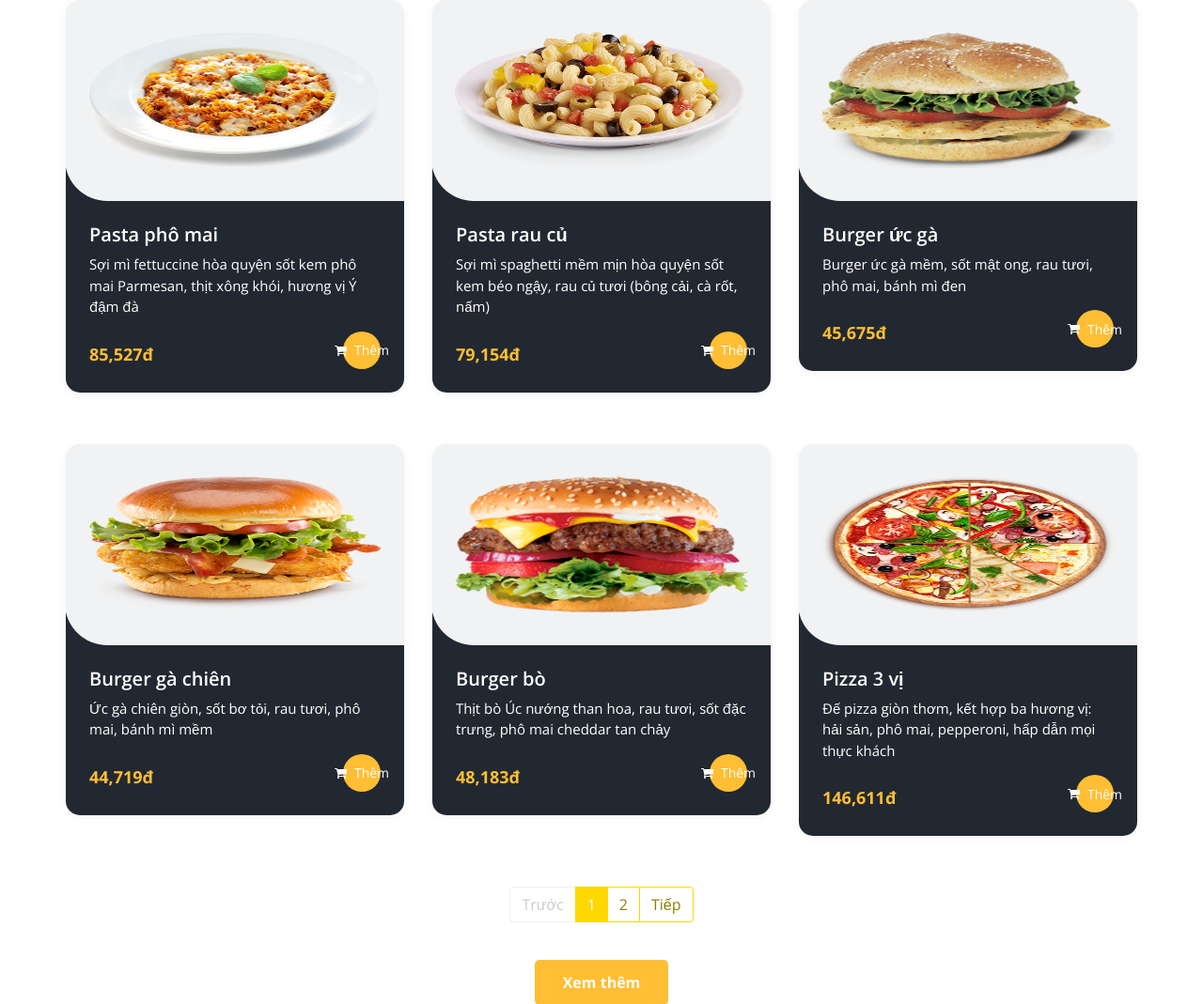
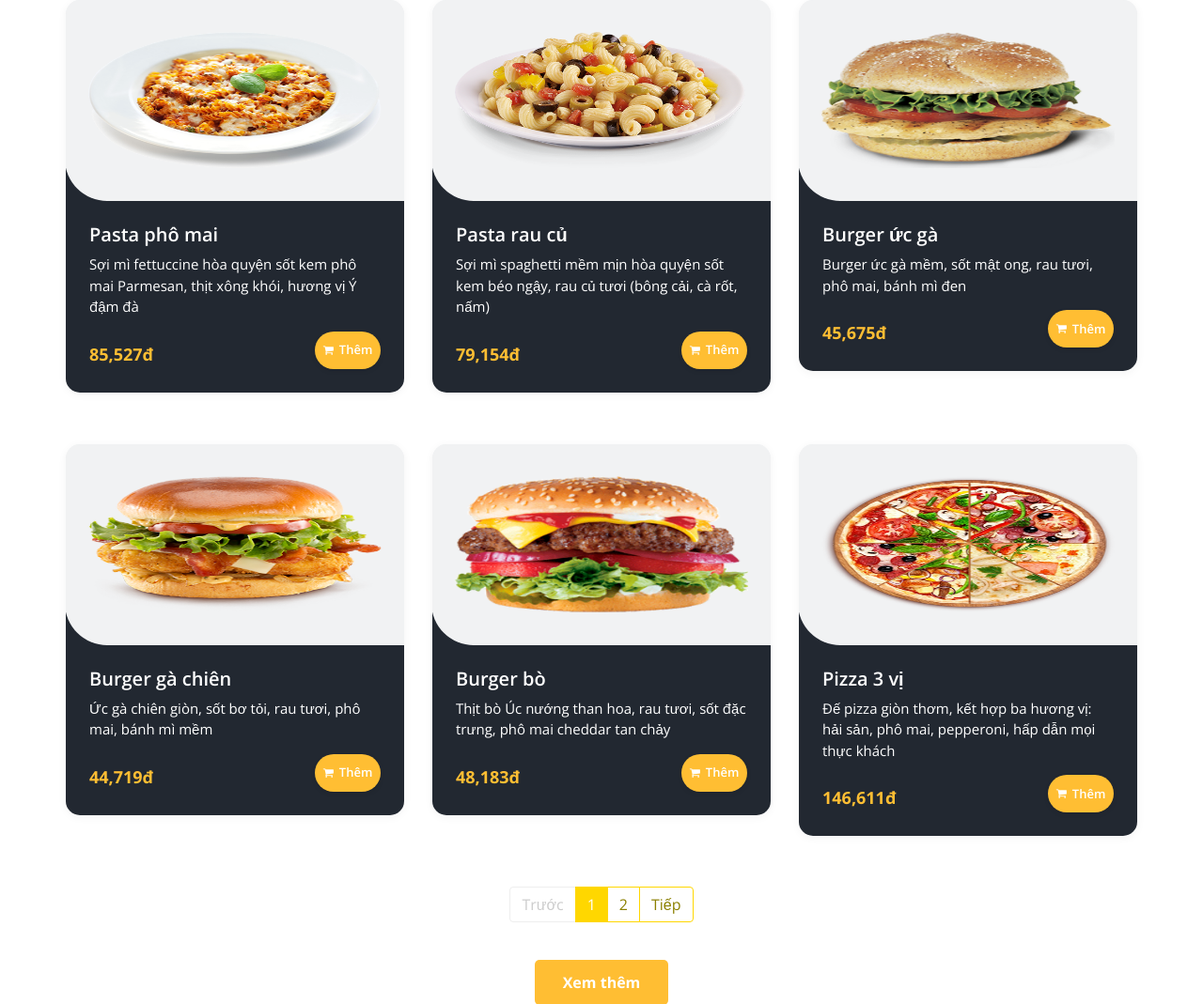
Before and after one commit to tranminhtrietpnt10c1-source/webnc, a PHP site: page / in a window 1280 px wide. Shown: the part 1129-2198 px from the top of the page at 94% size. Run offline with PHP 8.4, Linux system fonts and the light colour scheme; data comes from the database, SQL or seed files in the repository.

Commit message:
Update index.php

```diff
--- a/fast food/index.php
+++ b/fast food/index.php
@@ -154,58 +154,80 @@ $is_logged_in = isset($_SESSION['user_id']);
       position: relative;
     }
 
-    /* Add to Cart Button Styles - Giống menu.php */
+    /* Add to Cart Button Styles */
     .add-to-cart-btn {
       background: #ffbe33;
       border: none;
       cursor: pointer;
-      padding: 10px 15px;
-      border-radius: 30px;
-      transition: all 0.3s;
+      padding: 8px 18px;
+      border-radius: 25px;
+      transition: all 0.3s ease;
       display: inline-flex;
       align-items: center;
-      gap: 8px;
-      color: white;
-      font-weight: 500;
-      font-size: 14px;
+      justify-content: center;
+      gap: 6px;
+      color: #ffffff;
+      font-weight: 600;
+      font-size: 13px;
+      text-decoration: none;
+      font-family: inherit;
+      line-height: 1;
+      box-shadow: 0 2px 5px rgba(0,0,0,0.1);
+      min-width: 70px;
     }
 
     .add-to-cart-btn i {
-      font-size: 14px;
+      font-size: 12px;
+      color: #ffffff;
     }
 
     .add-to-cart-btn:hover {
       background: #e69c00;
       transform: translateY(-2px);
-      box-shadow: 0 5px 15px rgba(255, 190, 51, 0.3);
+      box-shadow: 0 4px 12px rgba(255, 190, 51, 0.4);
+      color: #ffffff;
+      text-decoration: none;
     }
 
     .add-to-cart-btn:active {
       transform: translateY(0);
     }
 
-    /* Cart link button for non-logged in users */
-    .cart-link-btn {
-      background: #ffbe33;
-      border: none;
-      padding: 10px 15px;
-      border-radius: 30px;
-      display: inline-flex;
-      align-items: center;
-      gap: 8px;
-      color: white;
-      font-weight: 500;
-      font-size: 14px;
-      text-decoration: none;
-      transition: all 0.3s;
+    /* Force override any conflicting styles */
+    .box .options .add-to-cart-btn,
+    .box .options button.add-to-cart-btn,
+    .box .options a.add-to-cart-btn {
+      background: #ffbe33 !important;
+      border: none !important;
+      padding: 8px 18px !important;
+      border-radius: 25px !important;
+      display: inline-flex !important;
+      align-items: center !important;
+      gap: 6px !important;
+      color: #ffffff !important;
+      font-weight: 600 !important;
+      font-size: 13px !important;
+      text-decoration: none !important;
+      font-family: inherit !important;
+      cursor: pointer !important;
+      min-width: 70px !important;
+      box-shadow: 0 2px 5px rgba(0,0,0,0.1) !important;
     }
 
-    .cart-link-btn:hover {
-      background: #e69c00;
-      transform: translateY(-2px);
-      box-shadow: 0 5px 15px rgba(255, 190, 51, 0.3);
-      color: white;
-      text-decoration: none;
+    .box .options .add-to-cart-btn i,
+    .box .options button.add-to-cart-btn i,
+    .box .options a.add-to-cart-btn i {
+      font-size: 12px !important;
+      color: #ffffff !important;
+    }
+
+    .box .options .add-to-cart-btn:hover,
+    .box .options button.add-to-cart-btn:hover,
+    .box .options a.add-to-cart-btn:hover {
+      background: #e69c00 !important;
+      transform: translateY(-2px) !important;
+      color: #ffffff !important;
+      text-decoration: none !important;
     }
 
     /* Product card styles */
@@ -399,6 +421,14 @@ $is_logged_in = isset($_SESSION['user_id']);
         height: 28px;
         font-size: 12px;
       }
+      .add-to-cart-btn {
+        padding: 6px 12px !important;
+        font-size: 11px !important;
+        min-width: 60px !important;
+      }
+      .add-to-cart-btn i {
+        font-size: 10px !important;
+      }
     }
   </style>
 </head>
@@ -462,7 +492,11 @@ $is_logged_in = isset($_SESSION['user_id']);
                     <i class="fa fa-user"></i>
                     <span>Thông tin tài khoản</span>
                   </a>
-
+                  <div class="dropdown-divider"></div>
+                  <a href="user/logout.php" class="dropdown-item-custom text-danger">
+                    <i class="fa fa-sign-out"></i>
+                    <span>Đăng xuất</span>
+                  </a>
                 </div>
               </div>
             <?php else: ?>
@@ -589,7 +623,7 @@ $is_logged_in = isset($_SESSION['user_id']);
                           <i class="fa fa-shopping-cart"></i> Thêm
                         </button>
                       <?php else: ?>
-                        <a href="user/login.php" class="cart-link-btn">
+                        <a href="user/login.php" class="add-to-cart-btn">
                           <i class="fa fa-shopping-cart"></i> Thêm
                         </a>
                       <?php endif; ?>
@@ -630,7 +664,6 @@ $is_logged_in = isset($_SESSION['user_id']);
         <div class="footer_detail">
           <a href="" class="footer-logo">Feane</a>
           <p>Delicious fast food made with love. Quality ingredients, great taste, and fast delivery.</p>
-
         </div>
       </div>
       <div class="col-md-4 footer-col">
@@ -695,6 +728,13 @@ $is_logged_in = isset($_SESSION['user_id']);
     document.getElementById('pagination-container').innerHTML = html;
   }
 
+  function animateAddToCart(button) {
+    button.style.transform = 'scale(0.95)';
+    setTimeout(function() {
+      button.style.transform = 'scale(1)';
+    }, 150);
+  }
+
   function loadProducts(page) {
     if (page < 1 || page > totalPages) return;
 
@@ -717,7 +757,7 @@ $is_logged_in = isset($_SESSION['user_id']);
             if (isLoggedIn) {
               html += '<button class="add-to-cart-btn" data-id="' + p.id + '" data-name="' + p.name.replace(/'/g, "\\'") + '" data-price="' + p.selling_price + '" data-image="' + p.image + '"><i class="fa fa-shopping-cart"></i> Thêm</button>';
             } else {
-              html += '<a href="user/login.php" class="cart-link-btn"><i class="fa fa-shopping-cart"></i> Thêm</a>';
+              html += '<a href="user/login.php" class="add-to-cart-btn"><i class="fa fa-shopping-cart"></i> Thêm</a>';
             }
 
             html += '</div></div></div></div>';
@@ -779,13 +819,17 @@ $is_logged_in = isset($_SESSION['user_id']);
     }
   }
 
-  function addToCart(productId, name, price, image) {
+  function addToCart(productId, name, price, image, buttonElement) {
     <?php if (!isset($_SESSION['user_id'])): ?>
       if (confirm('Bạn cần đăng nhập để thêm sản phẩm vào giỏ hàng. Đăng nhập ngay?')) {
         window.location.href = 'user/login.php';
       }
       return;
     <?php endif; ?>
+
+    if (buttonElement) {
+      animateAddToCart(buttonElement);
+    }
 
     var formData = new FormData();
     formData.append('add_to_cart', '1');
@@ -805,7 +849,7 @@ $is_logged_in = isset($_SESSION['user_id']);
     .then(function(response) { return response.json(); })
     .then(function(data) {
       if (data.success) {
-        showToast('Đã thêm ' + name + ' vào giỏ hàng!');
+        showToast('✓ Đã thêm ' + name + ' vào giỏ hàng!');
         if (data.cart_count) {
           updateCartCount(data.cart_count);
         }
@@ -822,6 +866,7 @@ $is_logged_in = isset($_SESSION['user_id']);
   function attachCartEvents() {
     var buttons = document.querySelectorAll('.add-to-cart-btn');
     buttons.forEach(function(button) {
+      if (button.tagName === 'BUTTON') {
         var newButton = button.cloneNode(true);
         button.parentNode.replaceChild(newButton, button);
 
@@ -831,8 +876,9 @@ $is_logged_in = isset($_SESSION['user_id']);
           var name = this.getAttribute('data-name');
           var price = this.getAttribute('data-price');
           var image = this.getAttribute('data-image');
-        addToCart(productId, name, price, image);
+          addToCart(productId, name, price, image, this);
         });
+      }
     });
   }
 
```
Lines whose indentation alone changed are shown as unchanged.
